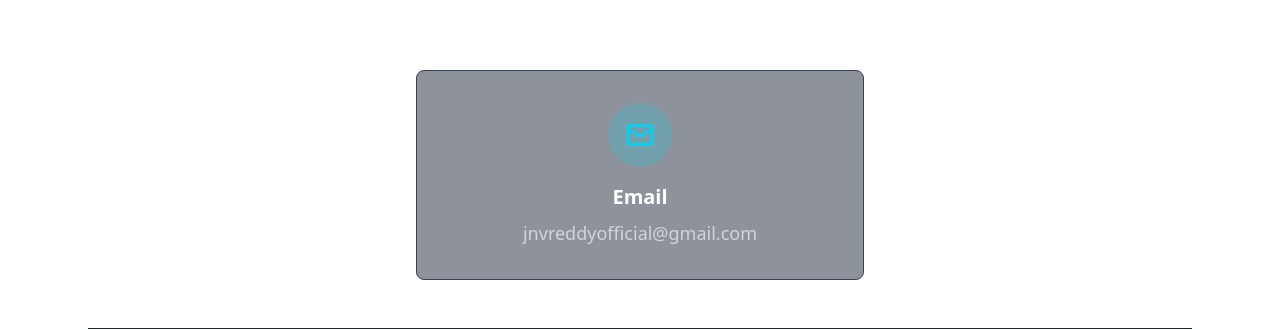
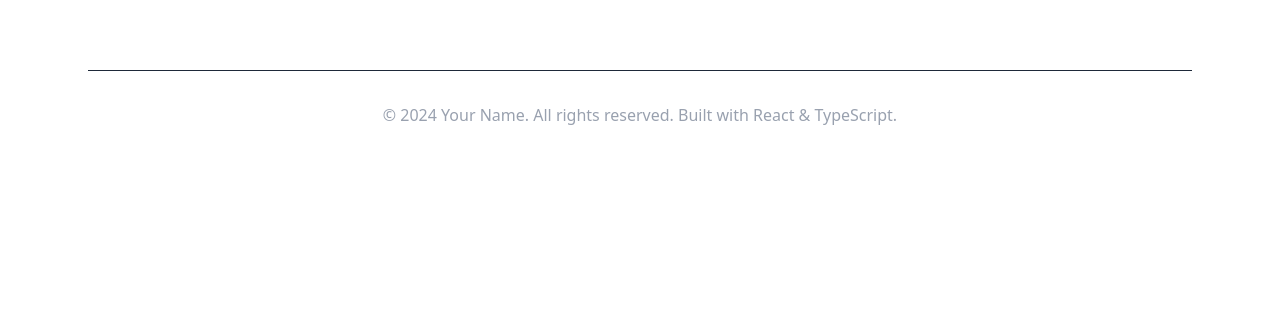
Before and after one commit to jnvreddy/Portfolio, a React (Vite) app: page / in a window 1280 px wide. Shown: the part 2617-2947 px from the top of the page. After the commit the page ends 2808 px from the top, so only its background shows below. Built offline with nearby package versions, Linux system fonts and the light colour scheme.

Commit message:
footer updated

```diff
--- a/src/components/Footer.tsx
+++ b/src/components/Footer.tsx
@@ -1,24 +1,10 @@
 import React from 'react';
-import Card from './ui/Card';
 
 const Footer: React.FC = () => {
 
     return (
         <footer className="bg-transparent text-white py-16 relative overflow-hidden">
             <div className="max-w-6xl mx-auto px-6 relative z-10">
-                {/* Email Display */}
-                <div className="max-w-md mx-auto mb-12">
-                    <Card className="p-8 text-center">
-                        <div className="w-16 h-16 bg-cyan-400/20 rounded-full flex items-center justify-center mx-auto mb-4">
-                            <svg className="w-8 h-8 text-cyan-400" fill="none" stroke="currentColor" viewBox="0 0 24 24">
-                                <path strokeLinecap="round" strokeLinejoin="round" strokeWidth={2} d="M3 8l7.89 4.26a2 2 0 002.22 0L21 8M5 19h14a2 2 0 002-2V7a2 2 0 00-2-2H5a2 2 0 00-2 2v10a2 2 0 002 2z" />
-                            </svg>
-                        </div>
-                        <h3 className="text-xl font-semibold text-white mb-2">Email</h3>
-                        <p className="text-gray-300 text-lg">jnvreddyofficial@gmail.com</p>
-                    </Card>
-                </div>
-
                 {/* Bottom Bar */}
                 <div className="border-t border-gray-800 pt-8 text-center">
                     <p className="text-gray-400">
```
